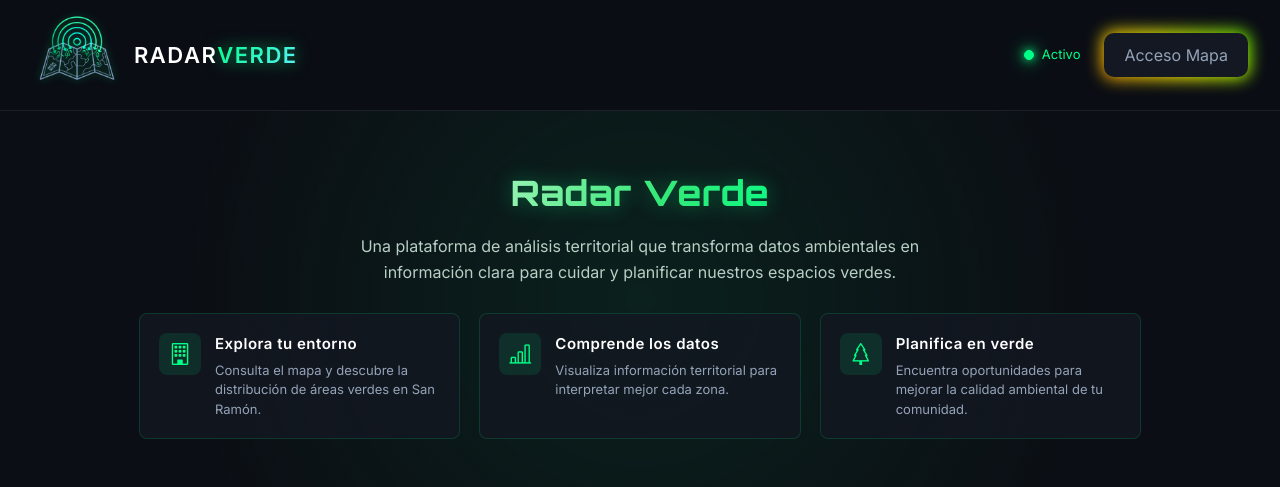
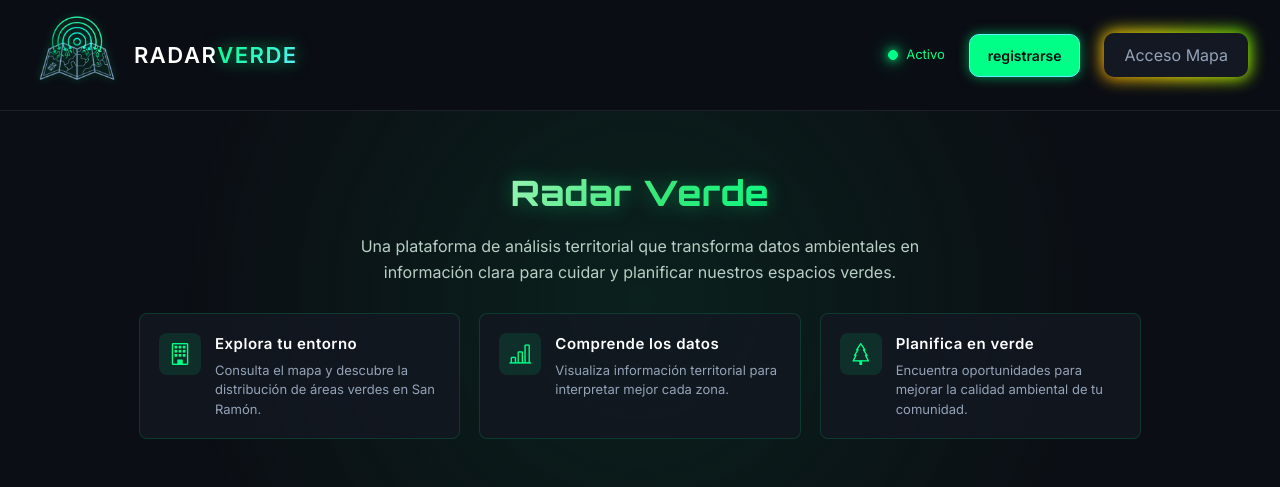
Before and after one commit to kagekaoo942/RadarVerde, a Flask app: page / in a window 1280 px wide. Shown: the top 487 px of the page. Run offline with Flask 3, Linux system fonts and the light colour scheme.

Commit message:
terminar

```diff
--- a/css/style.css
+++ b/css/style.css
@@ -145,6 +145,30 @@ nav {
     transform: translateY(-1px);
     box-shadow: 0px 0px 14px rgba(0, 255, 135, 0.5);
     color: #0B0E14;
+}
+
+/* Boton de acceso al login */
+.btn-login {
+    background: #00FF87;
+    color: #0B0E14;
+    font-weight: 700;
+    padding: 10px 18px;
+    border: 1px solid #60EFFF;
+    border-radius: 10px;
+    text-decoration: none;
+    font-size: 14px;
+    display: inline-flex;
+    align-items: center;
+    justify-content: center;
+    box-shadow: 0 0 12px rgba(0, 255, 135, 0.55);
+    transition: transform 0.2s ease, box-shadow 0.2s ease, background-color 0.2s ease;
+}
+
+.btn-login:hover {
+    background: #60EFFF;
+    color: #0B0E14;
+    transform: translateY(-2px);
+    box-shadow: 0 0 20px rgba(96, 239, 255, 0.75);
 }
 
 /* Botón premium */
--- a/templates/index.html
+++ b/templates/index.html
@@ -31,6 +31,7 @@
                 <span id="indicador-estado" class="circulo-estado"></span>
                 <span class="texto-estado">Comprobando...</span>
             </div>
+            <a href="{{ url_for('login') }}" class="btn-login">registrarse</a>
             <a href="{{ url_for('mapa') }}" class="btn-mapa">Acceso Mapa</a>
         </nav>
     </header>
```
